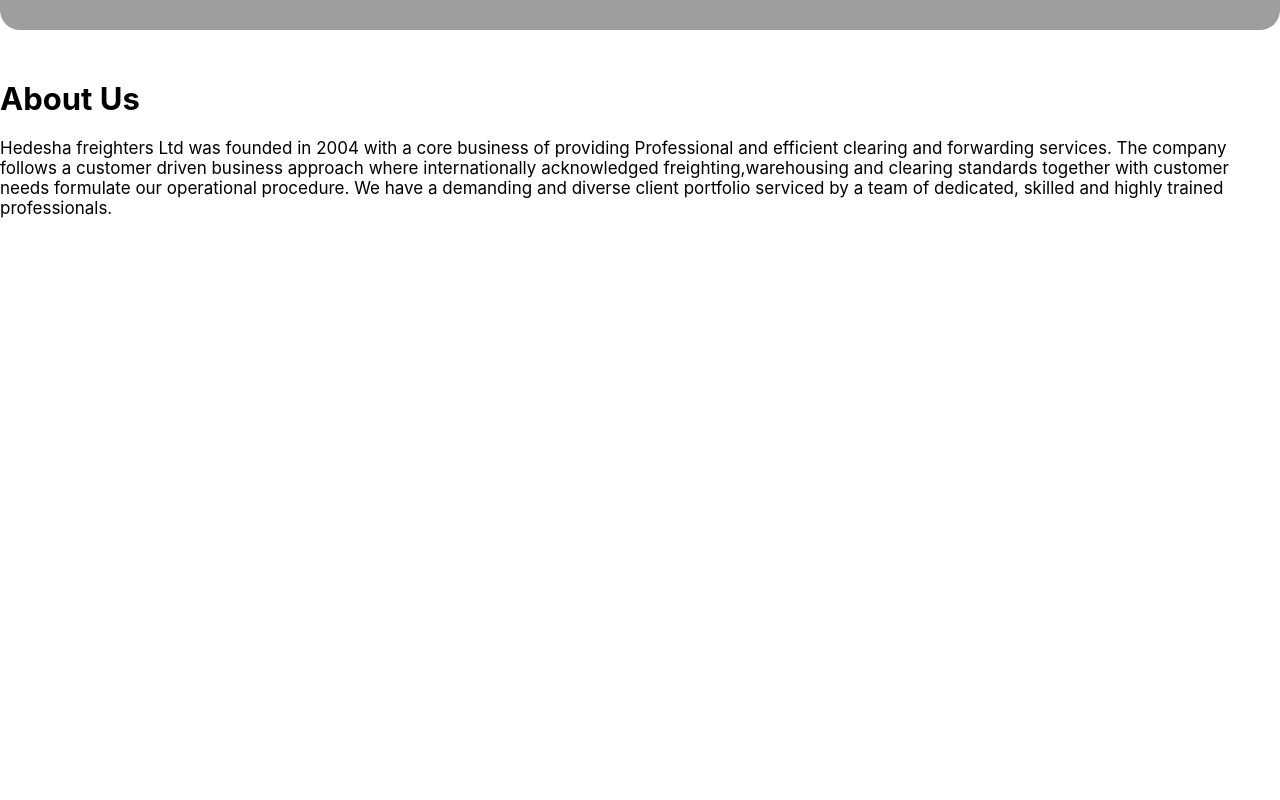
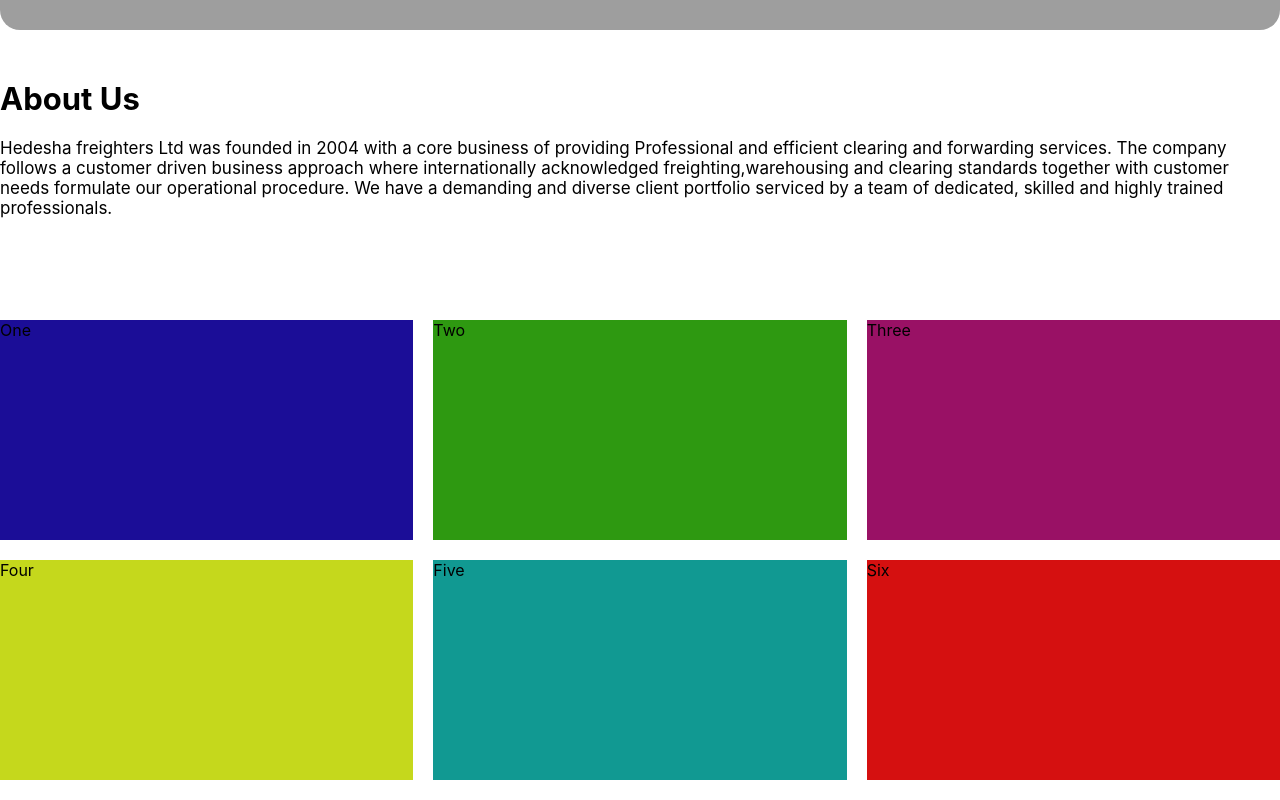
Before and after one commit to Calvin-Ngugi/hedesha-freighters, a React (Create React App) app: page / in a window 1280 px wide. Shown: the part 770-1570 px from the top of the page. Before the commit the page ends 1090 px from the top, so only its background shows below. Built offline with nearby package versions, Linux system fonts and the light colour scheme; grey boxes are pictures that could not be loaded.

Commit message:
✨ Added cards component and waiting on input

```diff
--- a/src/App.js
+++ b/src/App.js
@@ -1,5 +1,6 @@
 import React from 'react'
 import About from './components/About'
+import Cards from './components/Cards'
 import Home from './components/Home'
 
 const App = () => {
@@ -7,6 +8,7 @@
     <>
     <Home/>
     <About/>
+    <Cards/>
     </>
   )
 }
--- a/src/components/About.js
+++ b/src/components/About.js
@@ -2,7 +2,7 @@
 
 const About = () => {
   return (
-      <div className="about">
+    <div className="about" id="about">
       <h1>About Us</h1>
       <p>
         Hedesha freighters Ltd was founded in 2004 with a core business of
@@ -10,8 +10,8 @@
         The company follows a customer driven business approach where
         internationally acknowledged freighting,warehousing and clearing
         standards together with customer needs formulate our operational
-          procedure. We have a demanding and diverse client portfolio serviced
-          by a team of dedicated, skilled and highly trained professionals.
+        procedure. We have a demanding and diverse client portfolio serviced by
+        a team of dedicated, skilled and highly trained professionals.
       </p>
     </div>
   );
--- /dev/null
+++ b/src/components/Cards.js
@@ -0,0 +1,18 @@
+import React from "react";
+
+const Cards = () => {
+  return (
+    <div>
+      <div class="wrapper">
+        <div class="one">One</div>
+        <div class="two">Two</div>
+        <div class="three">Three</div>
+        <div class="four">Four</div>
+        <div class="five">Five</div>
+        <div class="six">Six</div>
+      </div>
+    </div>
+  );
+};
+
+export default Cards;
--- a/src/components/Navbar.js
+++ b/src/components/Navbar.js
@@ -10,7 +10,7 @@
             </div>
             <ul className='right'>
                 <li>
-                    <a href='#'>About us</a>
+                    <a href='#about'>About us</a>
                 </li>
                 <li>
                     <a href='#'>Services</a>
--- a/src/index.css
+++ b/src/index.css
@@ -1,18 +1,18 @@
 body {
   margin: 0;
-  font-family: -apple-system, BlinkMacSystemFont, 'Segoe UI', 'Roboto', 'Oxygen',
-    'Ubuntu', 'Cantarell', 'Fira Sans', 'Droid Sans', 'Helvetica Neue',
+  font-family: -apple-system, BlinkMacSystemFont, "Segoe UI", "Roboto", "Oxygen",
+    "Ubuntu", "Cantarell", "Fira Sans", "Droid Sans", "Helvetica Neue",
     sans-serif;
   -webkit-font-smoothing: antialiased;
   -moz-osx-font-smoothing: grayscale;
 }
 
 code {
-  font-family: source-code-pro, Menlo, Monaco, Consolas, 'Courier New',
+  font-family: source-code-pro, Menlo, Monaco, Consolas, "Courier New",
     monospace;
 }
 
-.hero{
+.hero {
   min-height: 100vh;
   min-width: 100vh;
   background-image: url("https://images.unsplash.com/photo-1511578000813-99a40905e89f?ixlib=rb-4.0.3&ixid=MnwxMjA3fDB8MHxwaG90by1wYWdlfHx8fGVufDB8fHx8&auto=format&fit=crop&w=1170&q=80");
@@ -21,13 +21,13 @@
   border-bottom-right-radius: 20px;
 }
 
-.outer{
+.outer {
   display: flex;
   align-items: center;
   justify-content: center;
 }
 
-.navbar{
+.navbar {
   padding-top: 8px;
   background-color: rgba(13, 9, 92, 0.3);
   display: flex;
@@ -37,34 +37,34 @@
   width: 90em;
 }
 
-.logo{
+.logo {
   display: flex;
   margin-bottom: 7px;
   font-size: 19px;
 }
 
-.logo a{
+.logo a {
   text-decoration: none;
   color: #fff;
 }
 
-.logo img{
+.logo img {
   margin-right: 10px;
   justify-content: start;
   height: 70px;
   border-radius: 10px;
 }
 
-.right{
+.right {
   display: flex;
   margin-right: 20px;
 }
 
-.right li{
+.right li {
   list-style: none;
 }
 
-.right a{
+.right a {
   color: #eee;
   text-decoration: none;
   padding-right: 40px;
@@ -78,7 +78,7 @@
   cursor: pointer;
 }
 
-.container{
+.container {
   margin: auto;
   max-width: 170vh;
   min-height: 80vh;
@@ -90,26 +90,26 @@
   margin-left: auto;
 }
 
-.container h1{
+.container h1 {
   font-size: 50px;
   margin: 0;
 }
 
-.container h3{
+.container h3 {
   font-size: 24px;
   margin: 0;
 }
 
-hr{
+hr {
   color: #fff;
-  background-color:#fff;
+  background-color: #fff;
   margin: auto;
   max-width: 180vh;
   border-width: 0;
   height: 2px;
 }
 
-.about{
+.about {
   min-height: 30vh;
   max-width: 180vh;
   margin-top: 50px;
@@ -117,10 +117,51 @@
   margin-left: auto;
 }
 
-.about h1{
+.about h1 {
   font-size: 31px;
 }
 
-.about p{
+.about p {
   font-size: 17px;
 }
+
+.wrapper {
+  margin-right: auto;
+  margin-left: auto;
+  margin-bottom: 20px;
+  max-width: 200vh;
+  display: grid;
+  grid-template-columns: repeat(3, 1fr);
+  gap: 20px;
+  grid-auto-rows: minmax(100px, auto);
+}
+.one {
+  grid-column: 1;
+  background-color: rgb(27, 13, 151);
+  grid-row: 1 / 3;
+}
+.two {
+  grid-column: 2;
+  background-color: rgb(46, 153, 17);
+  grid-row: 1 / 3;
+}
+.three {
+  grid-column: 3;
+  background-color: rgb(153, 17, 101);
+  grid-row: 1 / 3;
+}
+.four {
+  grid-column: 1;
+  background-color: rgb(197, 216, 28);
+  grid-row: 3 / 5;
+}
+.five {
+  grid-column: 2;
+  background-color: rgb(17, 153, 146);
+  grid-row: 3 / 5;
+}
+.six {
+  grid-column: 3;
+  background-color: rgb(213, 16, 16);
+  grid-row: 3 / 5;
+}
```
Lines whose indentation alone changed are shown as unchanged.
